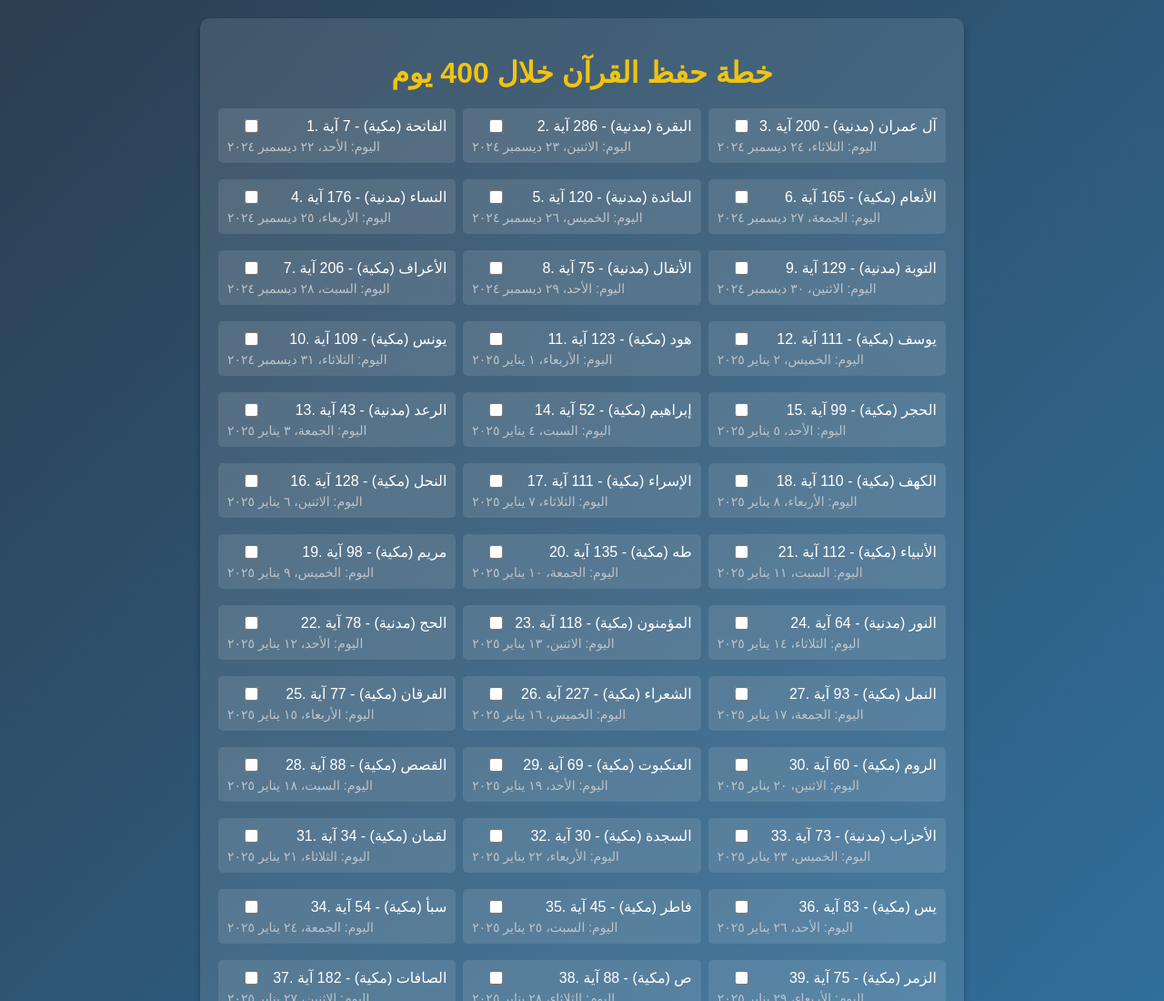
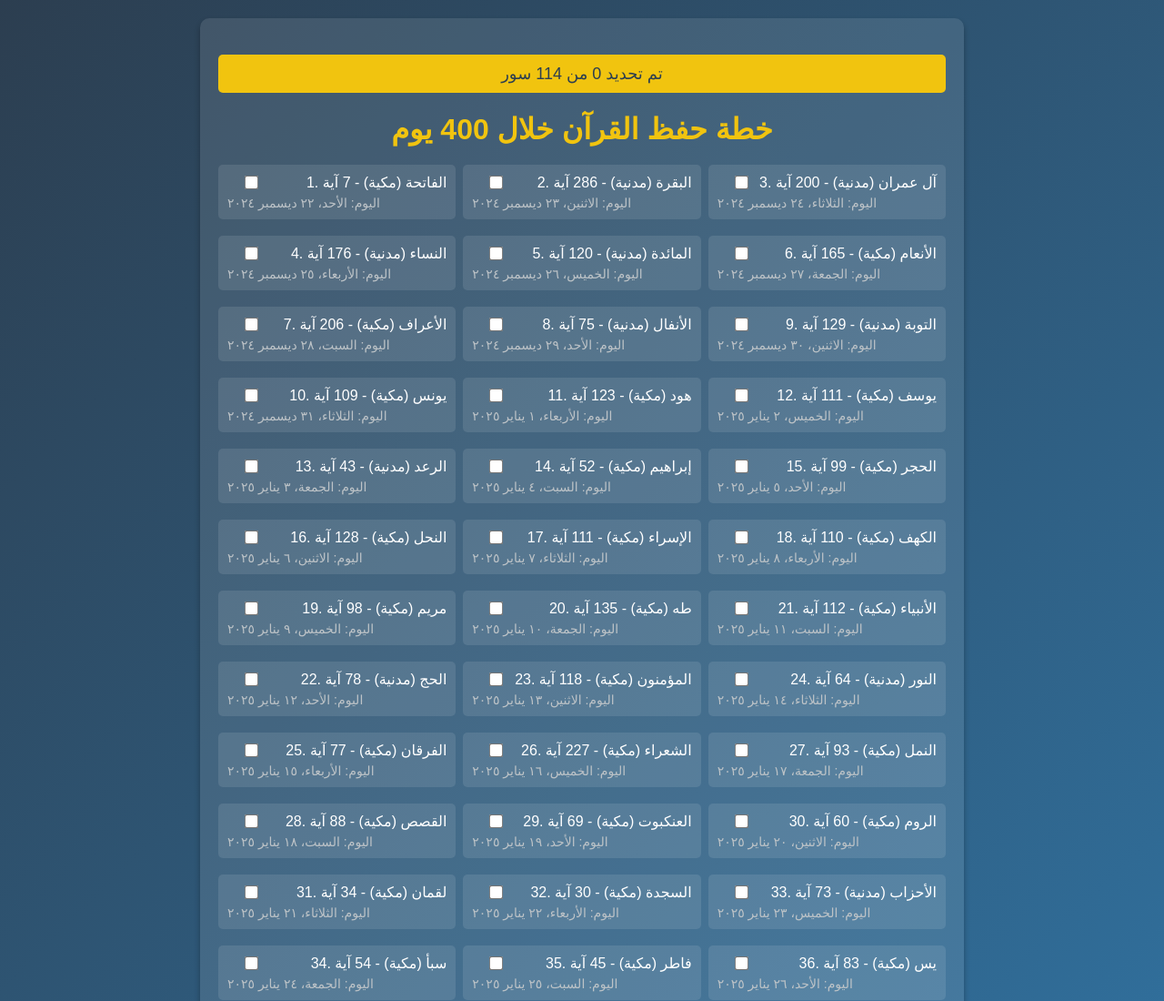
Before and after one commit to wp-fully/qr, a plain HTML site: page index.html in a window 1280 px wide. Shown: the top 1100 px of the page at 91% size. Drawn offline with Linux system fonts and the light colour scheme.

Commit message:
Update index.html

```diff
--- a/index.html
+++ b/index.html
@@ -59,10 +59,21 @@
       color: #bdc3c7;
       margin-top: 5px;
     }
+      .selected-count {
+      text-align: center;
+      margin: 20px 0;
+      padding: 10px;
+      background-color: #f1c40f;
+      color: #2c3e50;
+      border-radius: 5px;
+      font-size: 18px;
+    }
   </style>
 </head>
 <body>
   <div class="container">
+        <div class="selected-count">تم تحديد <span  id="selectedCount"> 0 </span> من 114 سور</div>
+
     <h1>خطة حفظ القرآن خلال 400 يوم</h1>
 
     <div class="surah-list" style="
@@ -229,6 +240,11 @@
         localStorage.setItem(`checkbox-${index}`, this.checked);
       });
     });
+     function updateSelectedCount() {
+      const selectedSurahs = document.querySelectorAll('.surah-item input:checked');
+      const selectedNumber = selectedSurahs.length;
+      selectedCount.textContent = `${selectedNumber}`;
+    }
   </script>
 </body>
 </html>
```
